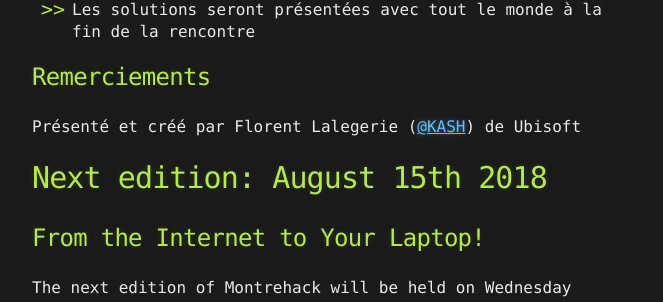
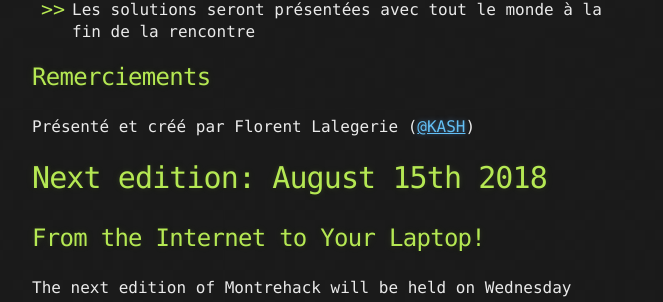
Before and after one commit to montrehack/montrehack.github.com, a Jekyll site: the page built from _posts/2018-08-15-from-internet-to-your-laptop.md, in a window 1280 px wide and 900 px high, scrolled down 2408 px. Shown: the part 143-445 px from the top of the window, without its empty margins (308-971 px from the left). Built offline with Jekyll 4.4.1, drawn with Linux system fonts in a browser that asks for light colours; emoji names are drawn with the system emoji font; comment, search, counter and statistics services are not loaded.

Commit message:
removed employer ref

```diff
--- a/_posts/2018-08-15-from-internet-to-your-laptop.md
+++ b/_posts/2018-08-15-from-internet-to-your-laptop.md
@@ -59,7 +59,7 @@ Mercredi le 15 août 2018 de 18h à 21h (suivi de bières à un endroit à déte
 
 ## Remerciements
 
-Présenté et créé par Florent Lalegerie ([@KASH](https://twitter.com/KASH______)) de Ubisoft
+Présenté et créé par Florent Lalegerie ([@KASH](https://twitter.com/KASH______))
 
 <a id="english"></a>
 
@@ -117,7 +117,7 @@ Wednesday August 15th from 6pm to 9pm (followed by drinks at a location to be de
 
 ## Credits
 
-Created and Presented by Florent Lalegerie ([@KASH](https://twitter.com/KASH______)) from Ubisoft
+Created and Presented by Florent Lalegerie ([@KASH](https://twitter.com/KASH______))
 
 <hr/>
 
```
